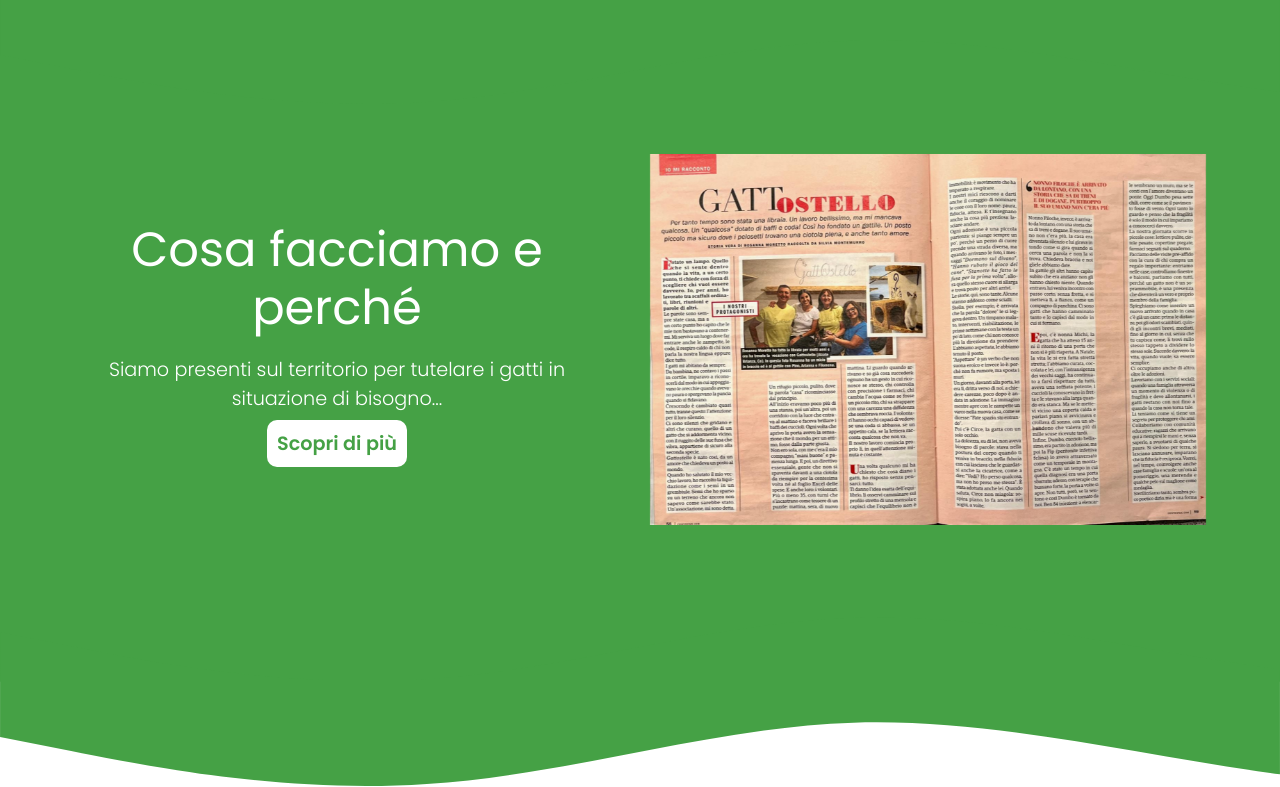
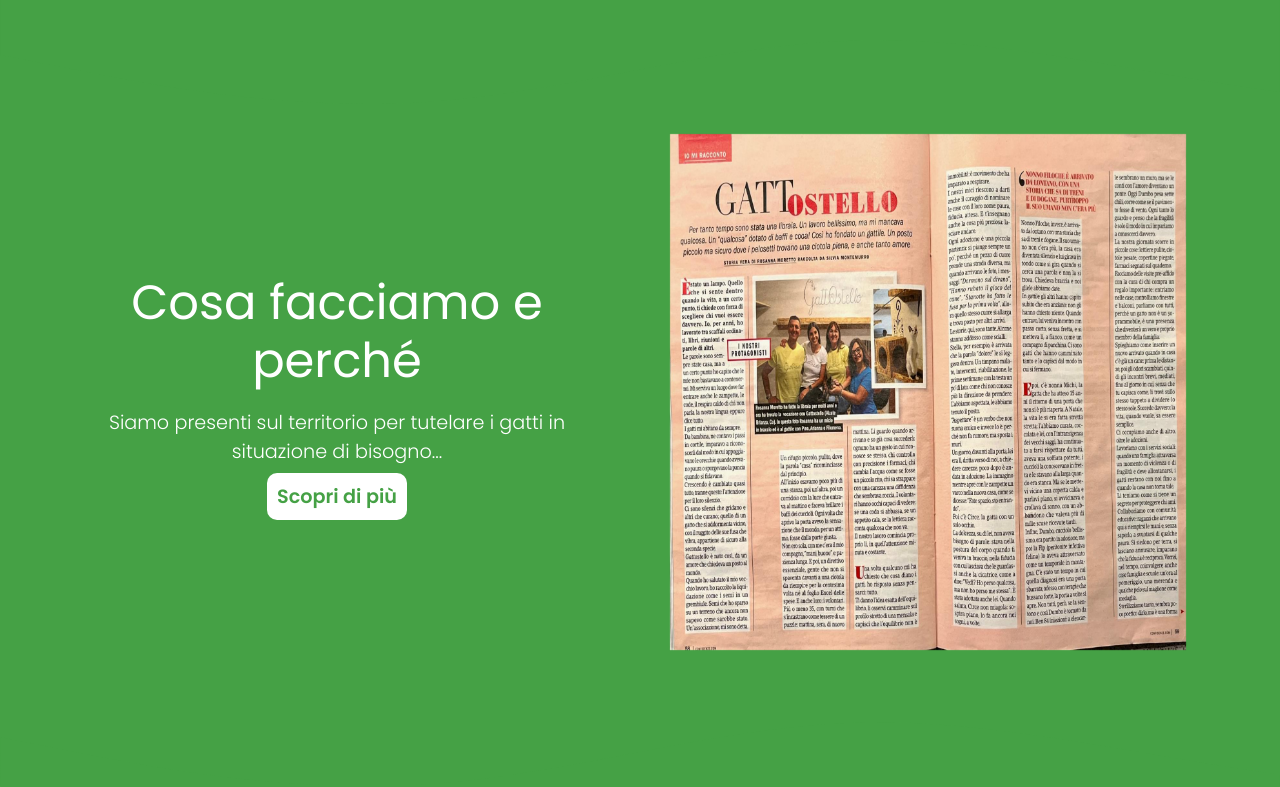
Before and after one commit to StefanoSalaa98/Gattostello, a React (Vite) app in the folder frontend/: page / in a window 1280 px wide. Shown: the part 1517-2304 px from the top of the page. Built offline with nearby package versions, Linux system fonts and the light colour scheme; no server answers.

Commit message:
Sistema immagini homepage

```diff
--- a/frontend/src/css/HomePage.css
+++ b/frontend/src/css/HomePage.css
@@ -137,7 +137,8 @@
 
         img {
             width: 100%;
-            padding: 50px 10px;
+            aspect-ratio: 1;
+            padding: 30px;
             transition: transform 0.5s ease;
         }
 
```
